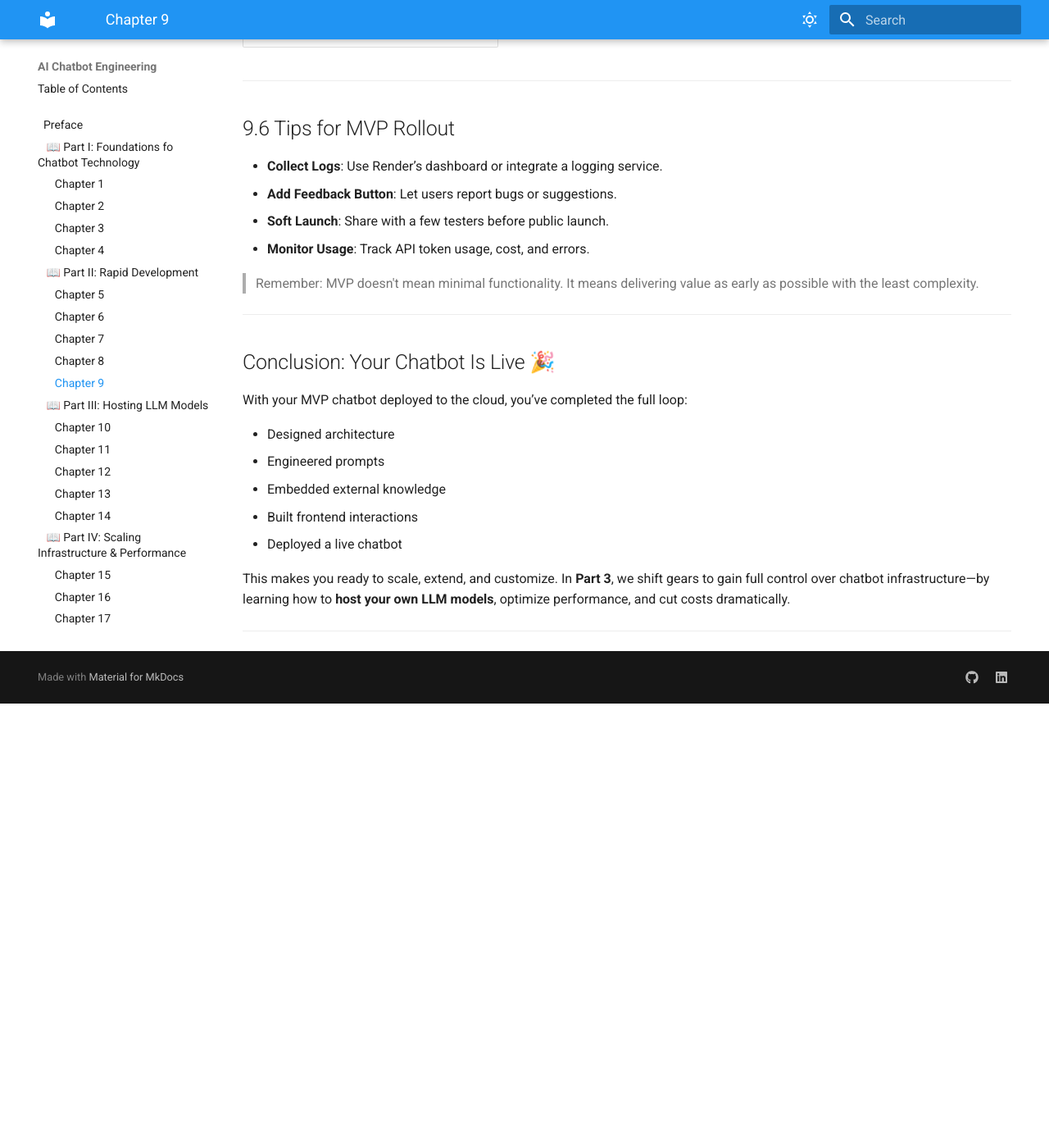
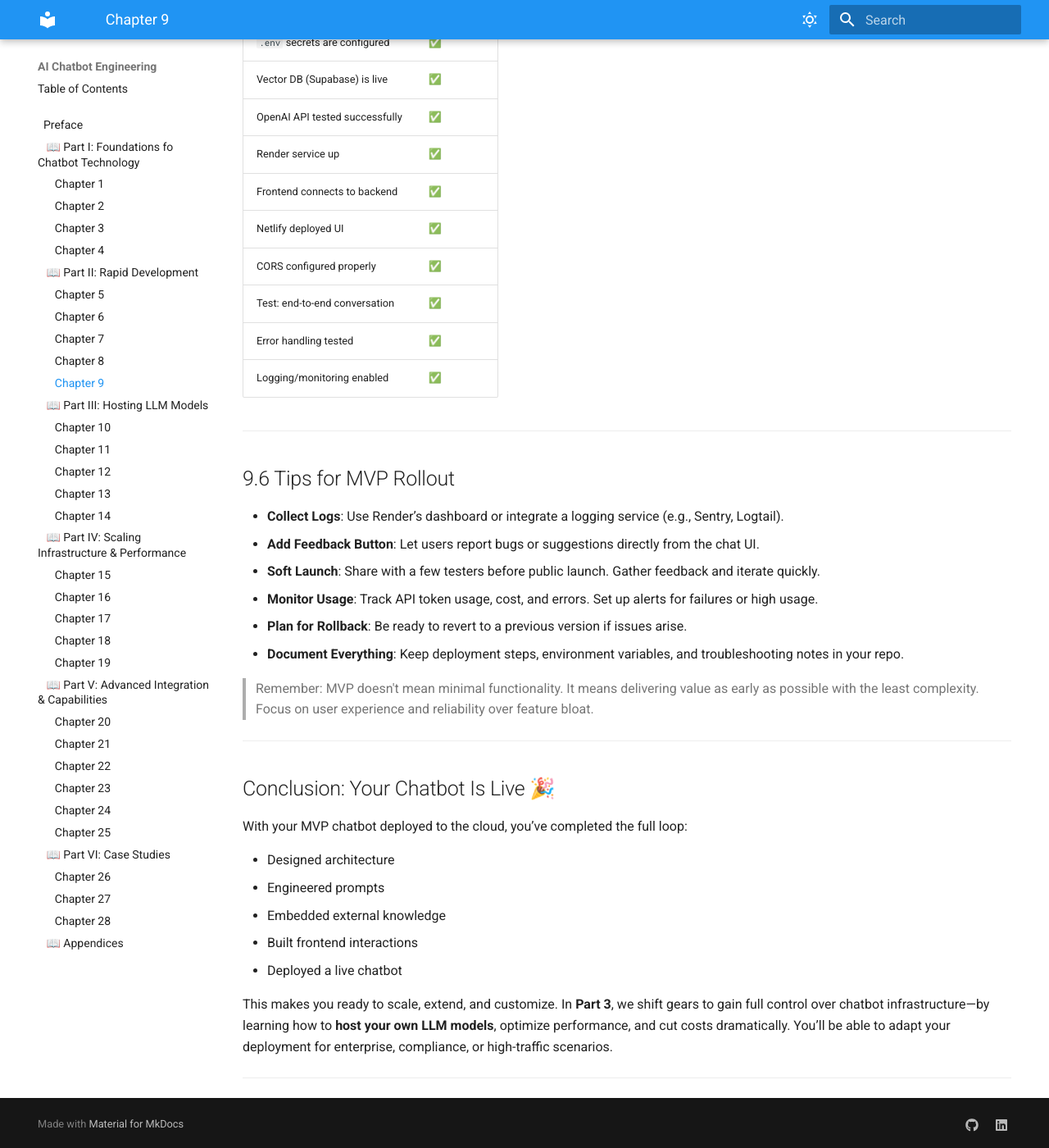
Before and after one commit to McKlay/ai-chatbot-engineering, an MkDocs documentation site: the page built from docs/chapter9.md, in a window 1280 px wide and 1400 px high, scrolled down 3843 px. Shown: the whole window at 82% size. Built offline with MkDocs 1.6.1 and Material for MkDocs 9.7.7, drawn with Linux system fonts in a browser that asks for light colours; before the commit the page ends 4701 px from its top, so only the background shows below that; some of the changed text lies outside the part shown.

Commit message:
advanced rollout tips

````diff
--- a/docs/chapter9.md
+++ b/docs/chapter9.md
@@ -7,15 +7,17 @@
 
 ---
 
+
 After building a functional chatbot with a modular backend, smart prompt logic, vector search, and a clean frontend interface, it’s time to put it all together and **deploy it to the cloud**.
 
-This chapter walks you through deploying both frontend and backend components using **Render** and **Netlify**, setting up environment variables, and optionally containerizing your backend using **Docker** for better portability and scalability. You’ll walk away with a fully working MVP chatbot, accessible via the web.
+Deployment is where your project becomes real for users. A smooth deployment process ensures reliability, security, and scalability from day one. This chapter walks you through deploying both frontend and backend components using **Render** and **Netlify**, setting up environment variables, and optionally containerizing your backend using **Docker** for better portability and scalability. You’ll walk away with a fully working MVP chatbot, accessible via the web and ready for feedback.
 
 ---
 
 ## 9.1 Deployment Architecture Overview
 
-Your deployment setup will follow a **frontend-backend split**:
+
+Your deployment setup will follow a **frontend-backend split**, which is a best practice for modern web applications. This separation allows you to scale, update, and secure each layer independently.
 
 ```bash
 ┌────────────┐      HTTPS       ┌────────────┐       HTTPS/API       ┌──────────────┐
@@ -28,12 +30,14 @@
 
 ## 9.2 Backend Deployment with Render
 
+
 ### Why Render?
 
-* Free tier available.
-* Easy FastAPI support.
-* Built-in environment variable management.
-* Automatic redeployment on push.
+* Free tier available for prototyping and small projects.
+* Easy FastAPI support with minimal configuration.
+* Built-in environment variable management for secrets and API keys.
+* Automatic redeployment on push, supporting continuous integration.
+* Built-in HTTPS, logging, and health checks.
 
 ### Steps:
 
@@ -60,12 +64,14 @@
    * Set build command: `pip install -r requirements.txt`
    * Set start command: `uvicorn app.main:app --host=0.0.0.0 --port=10000`
 
+
 3. **Add environment variables** in Render’s dashboard:
 
-   * `OPENAI_API_KEY`
+   * `OPENAI_API_KEY` (never hardcode secrets in code)
    * `SUPABASE_URL`
    * `SUPABASE_KEY`
-   * (any others your backend uses)
+   * Any other API keys, DB URIs, or config values your backend uses
+
 
 4. **Verify API endpoint**:
    You should be able to test:
@@ -73,16 +79,19 @@
    ```
    https://your-backend-name.onrender.com/chat
    ```
+   Use tools like Postman, curl, or your frontend to confirm the backend is live and responding.
 
 ---
 
 ## 9.3 Frontend Deployment with Netlify
 
+
 ### Why Netlify?
 
-* React-friendly and automatic from GitHub.
-* Free tier with HTTPS.
-* Supports custom domains, environment variables, redirects.
+* React-friendly and automatic from GitHub, supporting modern frontend frameworks (Vite, CRA, Next.js, etc).
+* Free tier with HTTPS and custom domain support.
+* Supports environment variables, redirects, and serverless functions.
+* Fast global CDN for low-latency user experience.
 
 ### Steps:
 
@@ -98,11 +107,14 @@
      └── package.json
 ```
 
+
 2. **Configure `.env` file** (optional):
 
 ```bash
    VITE_API_URL=https://your-backend-name.onrender.com
 ```
+   This allows you to change backend URLs without code changes. Never expose secrets in frontend env files.
+
 
 3. **Deploy to Netlify**:
 
@@ -110,7 +122,9 @@
    * Connect your GitHub frontend repo
    * Set build command: `npm run build`
    * Set publish directory: `dist` (for Vite) or `build` (for CRA)
-   * Add environment variables if needed
+   * Add environment variables if needed (e.g., API URLs)
+   * Enable branch deploys for preview environments
+
 
 4. **Verify chatbot UI**:
    You should now be able to visit:
@@ -118,12 +132,14 @@
 ```bash
    https://your-chatbot-site.netlify.app
 ```
+   Test the full chat flow, including backend connectivity and error handling.
 
 ---
 
 ## 9.4 Optional: Backend Dockerization
 
-Containerization ensures your backend works consistently across local, cloud, or production environments.
+
+Containerization ensures your backend works consistently across local, cloud, or production environments. It simplifies dependency management, scaling, and migration to other platforms (like Kubernetes or cloud providers).
 
 ### Sample Dockerfile:
 
@@ -167,17 +186,23 @@
 | Netlify deployed UI            | ✅        |
 | CORS configured properly       | ✅        |
 | Test: end-to-end conversation  | ✅        |
+| Error handling tested          | ✅        |
+| Logging/monitoring enabled     | ✅        |
 
 ---
 
 ## 9.6 Tips for MVP Rollout
 
-* **Collect Logs**: Use Render’s dashboard or integrate a logging service.
-* **Add Feedback Button**: Let users report bugs or suggestions.
-* **Soft Launch**: Share with a few testers before public launch.
-* **Monitor Usage**: Track API token usage, cost, and errors.
 
-> Remember: MVP doesn't mean minimal functionality. It means delivering value as early as possible with the least complexity.
+* **Collect Logs**: Use Render’s dashboard or integrate a logging service (e.g., Sentry, Logtail).
+* **Add Feedback Button**: Let users report bugs or suggestions directly from the chat UI.
+* **Soft Launch**: Share with a few testers before public launch. Gather feedback and iterate quickly.
+* **Monitor Usage**: Track API token usage, cost, and errors. Set up alerts for failures or high usage.
+* **Plan for Rollback**: Be ready to revert to a previous version if issues arise.
+* **Document Everything**: Keep deployment steps, environment variables, and troubleshooting notes in your repo.
+
+
+> Remember: MVP doesn't mean minimal functionality. It means delivering value as early as possible with the least complexity. Focus on user experience and reliability over feature bloat.
 
 ---
 
@@ -191,6 +216,7 @@
 * Built frontend interactions
 * Deployed a live chatbot
 
-This makes you ready to scale, extend, and customize. In **Part 3**, we shift gears to gain full control over chatbot infrastructure—by learning how to **host your own LLM models**, optimize performance, and cut costs dramatically.
+
+This makes you ready to scale, extend, and customize. In **Part 3**, we shift gears to gain full control over chatbot infrastructure—by learning how to **host your own LLM models**, optimize performance, and cut costs dramatically. You’ll be able to adapt your deployment for enterprise, compliance, or high-traffic scenarios.
 
 ---
````
Also changed, not shown: other parts of docs/chapter9.md (+3 -0 lines).
